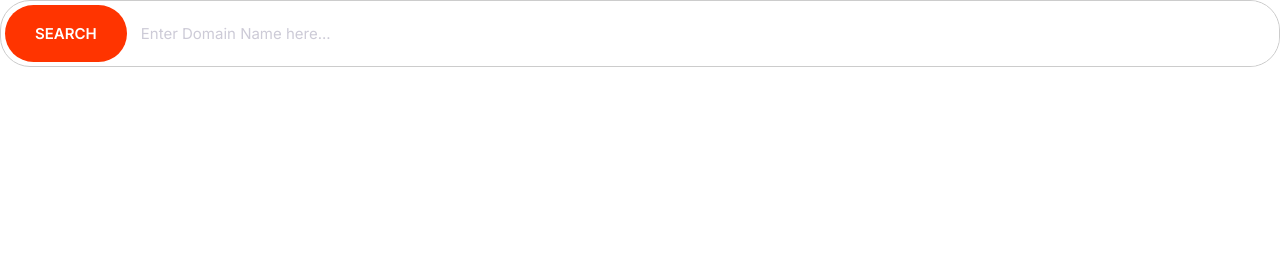
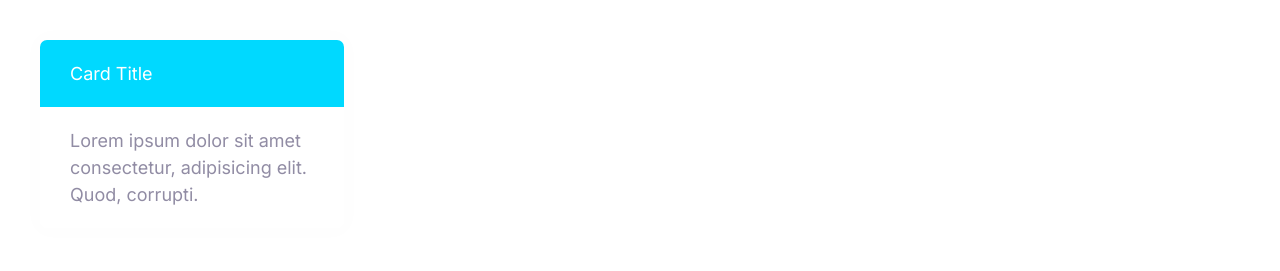
Before and after one commit to masibad/Moncher, a plain HTML site: page index.html in a window 1280 px wide. Drawn offline with Linux system fonts and the light colour scheme.

Commit message:
Define the Card.

```diff
--- a/css/styles.css
+++ b/css/styles.css
@@ -274,3 +274,25 @@ a {
     font-size: 1.5rem;
   }
 }
+
+/* Cards */
+.card {
+  border-radius: 7px;
+  box-shadow: 0 0 20px 10px #fefefe;
+  overflow: hidden;
+}
+
+.card__header,
+.card__body {
+  padding: 2rem 3rem;
+}
+
+.card--primary .card__header {
+  background: var(--color-primary);
+  color: #fff;
+}
+
+.card--secondary .card__header {
+  background: var(--color-secondary);
+  color: #fff;
+}
--- a/index.html
+++ b/index.html
@@ -13,9 +13,13 @@
 </head>
 
 <body>
-    <div class="input-group">
-        <button class="btn btn--accent">Search</button>
-        <input type="text" class="input" placeholder="Enter Domain Name here...">
+    <div style="width: 30%; padding: 4rem">
+        <div class="card card--secondary">
+            <header class="card__header">Card Title</header>
+            <div class="card__body">
+                Lorem ipsum dolor sit amet consectetur, adipisicing elit. Quod, corrupti.
+            </div>
+        </div>
     </div>
 </body>
 
```
Also changed, not shown: components/card.html (added, +8 -0 lines).
